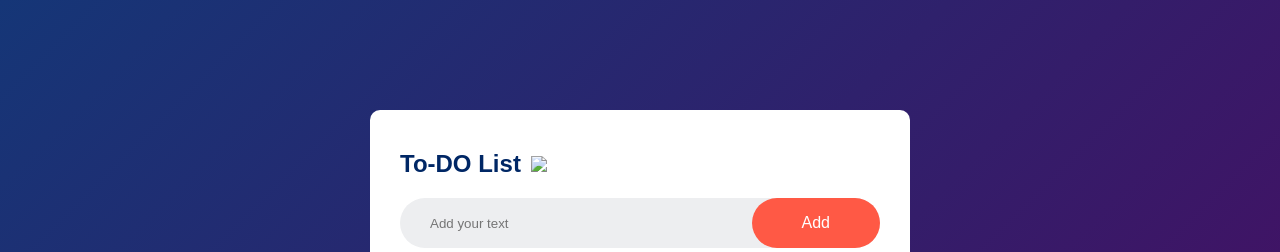
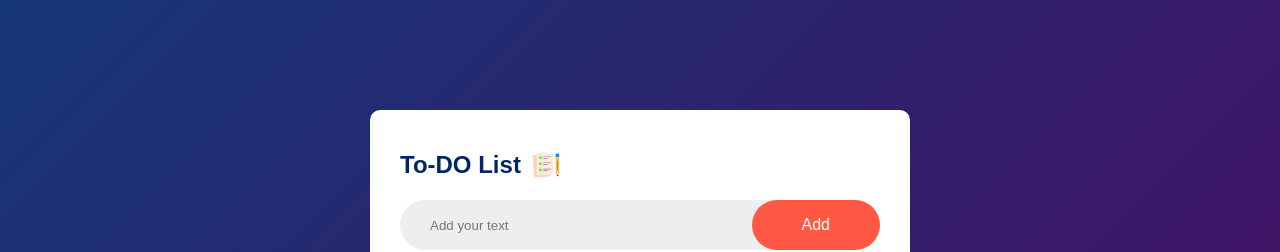
Before and after one commit to thepranjal02/To-Do-List-App, a plain HTML site: page index.html in a window 1280 px wide. Shown: the top 252 px of the page. Drawn offline with Linux system fonts and the light colour scheme.

Commit message:
Update index.html

```diff
--- a/index.html
+++ b/index.html
@@ -9,7 +9,7 @@
 <body>
     <div class="container">
         <div class="todo-app">
-            <h2>To-DO List <img src="images/icon.png"></h2>
+            <h2>To-DO List <img src="icon.png"></h2>
             <div class="row">
                 <input type="text" id="input-box" placeholder="Add your text">
                 <button onclick="addTask()">Add</button>
```
